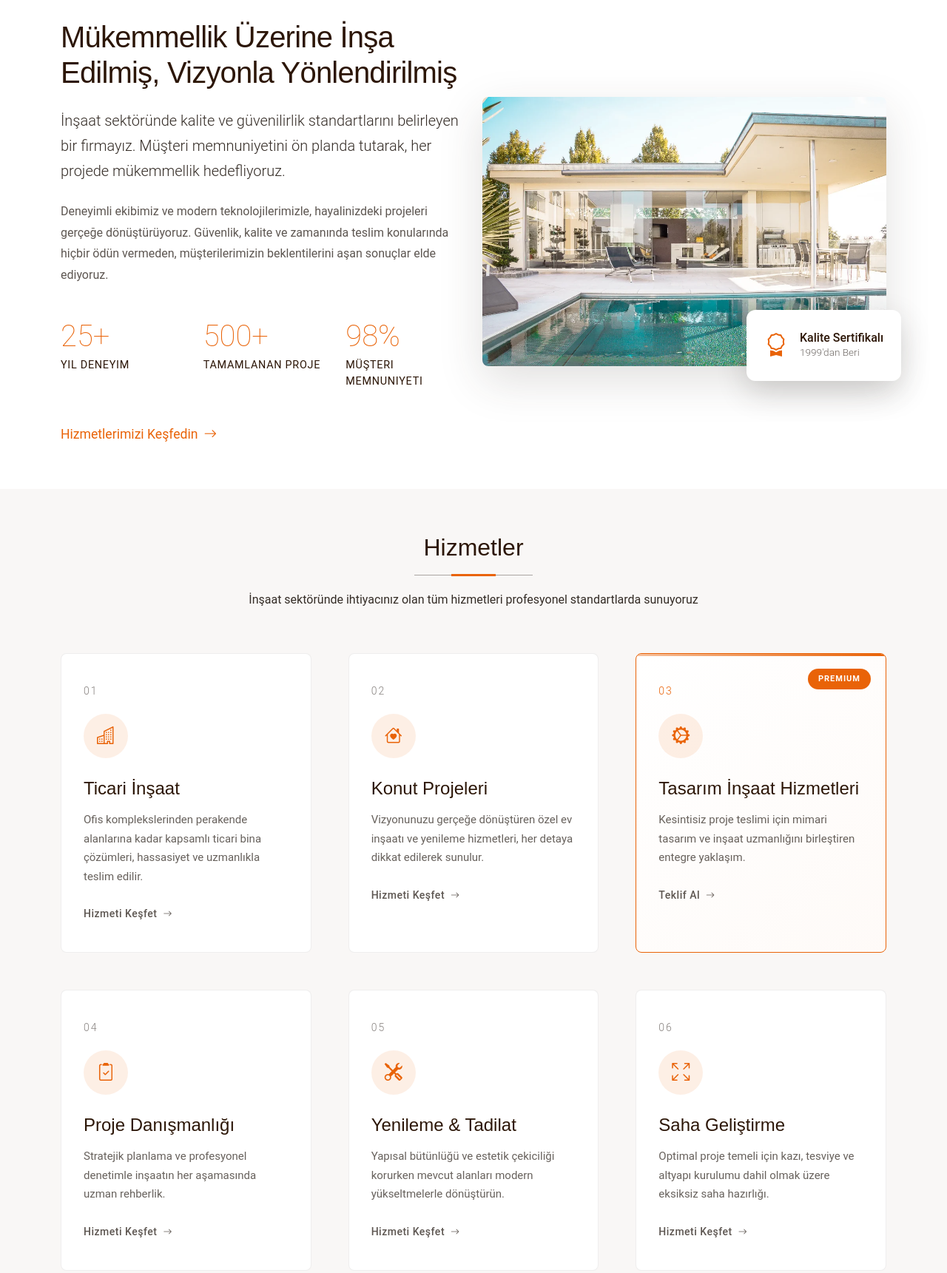
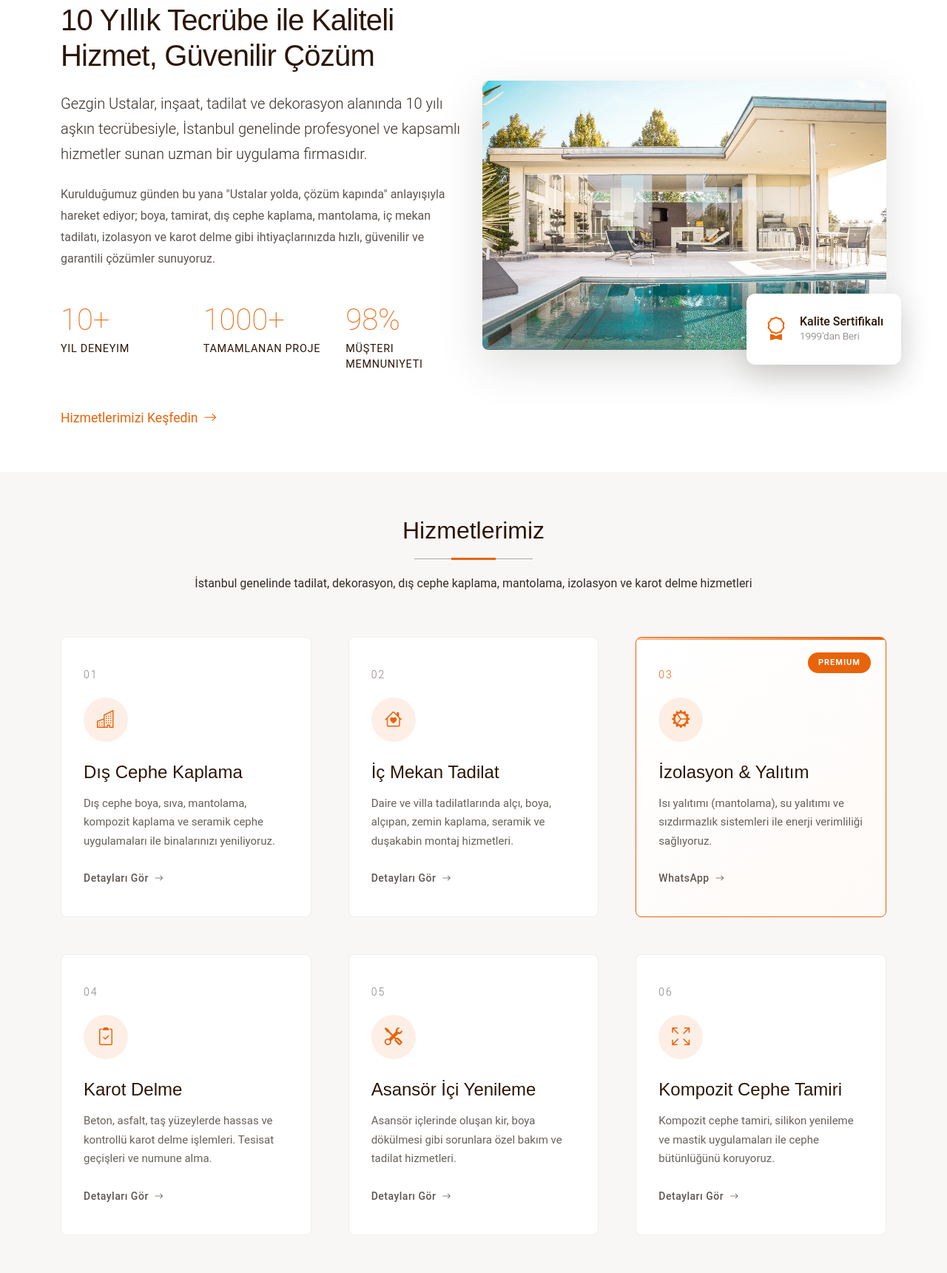
Before and after one commit to aliasttt/insaat, a plain HTML site: page index.html in a window 1280 px wide. Shown: the part 928-2649 px from the top of the page at 74% size. Drawn offline with Linux system fonts and the light colour scheme.

Commit message:
Complete Gezgin Ustalar integration - All pages updated with comprehensive content, WhatsApp integration, and Turkish translations

```diff
--- a/index.html
+++ b/index.html
@@ -4,9 +4,9 @@
 <head>
   <meta charset="utf-8">
   <meta content="width=device-width, initial-scale=1.0" name="viewport">
-  <title>Ana Sayfa - iConstruction</title>
-  <meta name="description" content="">
-  <meta name="keywords" content="">
+  <title>Gezgin Ustalar - Tadilat ve Dekorasyon Hizmetleri</title>
+  <meta name="description" content="İstanbul genelinde tadilat, dekorasyon, dış cephe kaplama, mantolama, izolasyon ve karot delme hizmetleri. Ustalar yolda, çözüm kapında!">
+  <meta name="keywords" content="tadilat, dekorasyon, dış cephe, mantolama, izolasyon, karot, boya, tamirat, İstanbul">
 
   <!-- Favicons -->
   <link href="assets/img/favicon.png" rel="icon">
@@ -41,7 +41,7 @@
       <a href="index.html" class="logo d-flex align-items-center me-auto">
         <!-- Uncomment the line below if you also wish to use an image logo -->
         <!-- <img src="assets/img/logo.webp" alt=""> -->
-        <h1 class="sitename">iConstruction</h1>
+        <h1 class="sitename">Gezgin Ustalar</h1>
       </a>
 
       <nav id="navmenu" class="navmenu">
@@ -82,7 +82,7 @@
         <i class="mobile-nav-toggle d-xl-none bi bi-list"></i>
       </nav>
 
-      <a class="btn-getstarted d-none d-sm-block" href="quote.html">Teklif Al</a>
+      <a class="btn-getstarted d-none d-sm-block" href="https://wa.me/905551234567?text=Usta%20Çağır" target="_blank">WhatsApp</a>
 
     </div>
   </header>
@@ -105,12 +105,13 @@
         <div class="row justify-content-center text-center">
           <div class="col-lg-8">
             <div class="hero-content">
-              <h1 data-aos="fade-up" data-aos-delay="200">Profesyonel İnşaat Hizmetleri ile Mükemmellik İnşa Ediyoruz</h1>
-              <p data-aos="fade-up" data-aos-delay="300">Kalite, güvenlik ve zamanında teslim konusundaki kararlı bağlılığımızla kapsamlı inşaat çözümleri sunuyoruz. Deneyimli ekibimizin vizyonunuzu hassasiyet ve profesyonellikle hayata geçirmesine güvenin.</p>
+        <h1 data-aos="fade-up" data-aos-delay="200">TADİLAT VE DEKORASYON İŞLERİ</h1>
+        <h2 data-aos="fade-up" data-aos-delay="250" style="font-size: 1.5rem; margin-bottom: 1rem;">Gezgin Ustalar / Ustalar yolda çözüm kapında</h2>
+        <p data-aos="fade-up" data-aos-delay="300">İster boya, ister tadilat, ister tamirat… Gezgin Ustalar bir çağrınla yola çıkar, kısa sürede profesyonel ekibimizle kapında olur. Hızlı hizmet, garantili işçilik, uygun fiyat tek adreste!</p>
 
               <div class="hero-actions" data-aos="fade-up" data-aos-delay="400">
-                <a href="quote.html" class="btn btn-primary">Teklif Al</a>
-                <a href="projects.html" class="btn btn-secondary">Projeleri Gör</a>
+                <a href="https://wa.me/905551234567?text=Usta%20Çağır" class="btn btn-primary" target="_blank">Usta Çağır</a>
+                <a href="https://wa.me/905551234567?text=Hemen%20Hizmet%20Al" class="btn btn-secondary" target="_blank">Hemen Hizmet Al</a>
               </div>
 
               <div class="hero-stats" data-aos="fade-up" data-aos-delay="500">
@@ -136,7 +137,7 @@
                   <div class="col-lg-3 col-md-6">
                     <div class="stat-item">
                       <span class="stat-number" data-purecounter-start="0" data-purecounter-end="50" data-purecounter-duration="2">50</span>
-                      <span class="stat-label">Uzman Ekip Üyesi</span>
+                      <span class="stat-label">Gezici Usta</span>
                     </div>
                   </div>
                 </div>
@@ -159,17 +160,17 @@
 
           <div class="col-lg-6 order-2 order-lg-1" data-aos="fade-right" data-aos-delay="200">
             <div class="content">
-              <h2 class="section-heading mb-4">Mükemmellik Üzerine İnşa Edilmiş, Vizyonla Yönlendirilmiş</h2>
-              <p class="lead-text mb-4">İnşaat sektöründe kalite ve güvenilirlik standartlarını belirleyen bir firmayız. Müşteri memnuniyetini ön planda tutarak, her projede mükemmellik hedefliyoruz.</p>
-              <p class="description-text mb-5">Deneyimli ekibimiz ve modern teknolojilerimizle, hayalinizdeki projeleri gerçeğe dönüştürüyoruz. Güvenlik, kalite ve zamanında teslim konularında hiçbir ödün vermeden, müşterilerimizin beklentilerini aşan sonuçlar elde ediyoruz.</p>
+              <h2 class="section-heading mb-4">10 Yıllık Tecrübe ile Kaliteli Hizmet, Güvenilir Çözüm</h2>
+              <p class="lead-text mb-4">Gezgin Ustalar, inşaat, tadilat ve dekorasyon alanında 10 yılı aşkın tecrübesiyle, İstanbul genelinde profesyonel ve kapsamlı hizmetler sunan uzman bir uygulama firmasıdır.</p>
+              <p class="description-text mb-5">Kurulduğumuz günden bu yana "Ustalar yolda, çözüm kapında" anlayışıyla hareket ediyor; boya, tamirat, dış cephe kaplama, mantolama, iç mekan tadilatı, izolasyon ve karot delme gibi ihtiyaçlarınızda hızlı, güvenilir ve garantili çözümler sunuyoruz.</p>
 
               <div class="stats-grid">
                 <div class="stat-item" data-aos="fade-up" data-aos-delay="300">
-                  <div class="stat-number">25+</div>
+                  <div class="stat-number">10+</div>
                   <div class="stat-label">Yıl Deneyim</div>
                 </div>
                 <div class="stat-item" data-aos="fade-up" data-aos-delay="350">
-                  <div class="stat-number">500+</div>
+                  <div class="stat-number">1000+</div>
                   <div class="stat-label">Tamamlanan Proje</div>
                 </div>
                 <div class="stat-item" data-aos="fade-up" data-aos-delay="400">
@@ -215,8 +216,8 @@
 
       <!-- Section Title -->
       <div class="container section-title" data-aos="fade-up">
-        <h2>Hizmetler</h2>
-        <p>İnşaat sektöründe ihtiyacınız olan tüm hizmetleri profesyonel standartlarda sunuyoruz</p>
+        <h2>Hizmetlerimiz</h2>
+        <p>İstanbul genelinde tadilat, dekorasyon, dış cephe kaplama, mantolama, izolasyon ve karot delme hizmetleri</p>
       </div><!-- End Section Title -->
 
       <div class="container" data-aos="fade-up" data-aos-delay="100">
@@ -228,10 +229,10 @@
             <div class="service-icon">
               <i class="bi bi-buildings"></i>
             </div>
-            <h3>Ticari İnşaat</h3>
-            <p>Ofis komplekslerinden perakende alanlarına kadar kapsamlı ticari bina çözümleri, hassasiyet ve uzmanlıkla teslim edilir.</p>
+            <h3>Dış Cephe Kaplama</h3>
+            <p>Dış cephe boya, sıva, mantolama, kompozit kaplama ve seramik cephe uygulamaları ile binalarınızı yeniliyoruz.</p>
             <a href="service-details.html" class="service-cta">
-              <span>Hizmeti Keşfet</span>
+              <span>Detayları Gör</span>
               <i class="bi bi-arrow-right"></i>
             </a>
           </div>
@@ -241,10 +242,10 @@
             <div class="service-icon">
               <i class="bi bi-house-heart"></i>
             </div>
-            <h3>Konut Projeleri</h3>
-            <p>Vizyonunuzu gerçeğe dönüştüren özel ev inşaatı ve yenileme hizmetleri, her detaya dikkat edilerek sunulur.</p>
+            <h3>İç Mekan Tadilat</h3>
+            <p>Daire ve villa tadilatlarında alçı, boya, alçıpan, zemin kaplama, seramik ve duşakabin montaj hizmetleri.</p>
             <a href="service-details.html" class="service-cta">
-              <span>Hizmeti Keşfet</span>
+              <span>Detayları Gör</span>
               <i class="bi bi-arrow-right"></i>
             </a>
           </div>
@@ -255,10 +256,10 @@
             <div class="service-icon">
               <i class="bi bi-gear-wide-connected"></i>
             </div>
-            <h3>Tasarım İnşaat Hizmetleri</h3>
-            <p>Kesintisiz proje teslimi için mimari tasarım ve inşaat uzmanlığını birleştiren entegre yaklaşım.</p>
-            <a href="quote.html" class="service-cta">
-              <span>Teklif Al</span>
+            <h3>İzolasyon & Yalıtım</h3>
+            <p>Isı yalıtımı (mantolama), su yalıtımı ve sızdırmazlık sistemleri ile enerji verimliliği sağlıyoruz.</p>
+            <a href="https://wa.me/905551234567?text=İzolasyon%20Hizmeti" class="service-cta" target="_blank">
+              <span>WhatsApp</span>
               <i class="bi bi-arrow-right"></i>
             </a>
           </div>
@@ -268,10 +269,10 @@
             <div class="service-icon">
               <i class="bi bi-clipboard2-check"></i>
             </div>
-            <h3>Proje Danışmanlığı</h3>
-            <p>Stratejik planlama ve profesyonel denetimle inşaatın her aşamasında uzman rehberlik.</p>
+            <h3>Karot Delme</h3>
+            <p>Beton, asfalt, taş yüzeylerde hassas ve kontrollü karot delme işlemleri. Tesisat geçişleri ve numune alma.</p>
             <a href="service-details.html" class="service-cta">
-              <span>Hizmeti Keşfet</span>
+              <span>Detayları Gör</span>
               <i class="bi bi-arrow-right"></i>
             </a>
           </div>
@@ -281,10 +282,10 @@
             <div class="service-icon">
               <i class="bi bi-tools"></i>
             </div>
-            <h3>Yenileme &amp; Tadilat</h3>
-            <p>Yapısal bütünlüğü ve estetik çekiciliği korurken mevcut alanları modern yükseltmelerle dönüştürün.</p>
+            <h3>Asansör İçi Yenileme</h3>
+            <p>Asansör içlerinde oluşan kir, boya dökülmesi gibi sorunlara özel bakım ve tadilat hizmetleri.</p>
             <a href="service-details.html" class="service-cta">
-              <span>Hizmeti Keşfet</span>
+              <span>Detayları Gör</span>
               <i class="bi bi-arrow-right"></i>
             </a>
           </div>
@@ -294,10 +295,10 @@
             <div class="service-icon">
               <i class="bi bi-arrows-fullscreen"></i>
             </div>
-            <h3>Saha Geliştirme</h3>
-            <p>Optimal proje temeli için kazı, tesviye ve altyapı kurulumu dahil olmak üzere eksiksiz saha hazırlığı.</p>
+            <h3>Kompozit Cephe Tamiri</h3>
+            <p>Kompozit cephe tamiri, silikon yenileme ve mastik uygulamaları ile cephe bütünlüğünü koruyoruz.</p>
             <a href="service-details.html" class="service-cta">
-              <span>Hizmeti Keşfet</span>
+              <span>Detayları Gör</span>
               <i class="bi bi-arrow-right"></i>
             </a>
           </div>
@@ -842,17 +843,17 @@
               <div class="action-panel" data-aos="fade-left" data-aos-delay="350">
 
                 <div class="panel-content">
-                  <h3>İnşaata Başlamaya Hazır mısınız?</h3>
-                  <p>Projenizi bugün planlayın. Uzman ekibimizle ücretsiz danışmanlık için hemen iletişime geçin ve hayalinizdeki projeyi gerçeğe dönüştürün.</p>
+                  <h3>Yaşam Alanlarınızı Yenilemek mi İstiyorsunuz?</h3>
+                  <p>Tadilat, dekorasyon veya dış cephe yenileme için zaman kaybetmeyin. Gezgin Ustalar, uzman ekibi ve hızlı çözümleriyle her zaman yanınızda!</p>
 
                   <div class="action-buttons">
-                    <a href="quote.html" class="btn-primary">
-                      <span>Teklif Al</span>
-                      <i class="bi bi-arrow-right"></i>
+                    <a href="https://wa.me/905551234567?text=Usta%20Çağır" class="btn-primary" target="_blank">
+                      <span>Usta Çağır</span>
+                      <i class="bi bi-whatsapp"></i>
                     </a>
-                    <a href="#portfolio" class="btn-secondary">
-                      <span>Galeriyi Gör</span>
-                      <i class="bi bi-eye"></i>
+                    <a href="https://wa.me/905551234567?text=Hemen%20Hizmet%20Al" class="btn-secondary" target="_blank">
+                      <span>Hemen Hizmet Al</span>
+                      <i class="bi bi-whatsapp"></i>
                     </a>
                   </div>
                 </div>
@@ -861,8 +862,8 @@
                   <div class="contact-row">
                     <i class="bi bi-telephone-fill"></i>
                     <div class="contact-details">
-                      <span class="contact-label">Direct Line</span>
-                      <span class="contact-value">+1 (555) 743-9102</span>
+                      <span class="contact-label">WhatsApp</span>
+                      <span class="contact-value">+90 555 123 45 67</span>
                     </div>
                   </div>
 
@@ -895,9 +896,9 @@
         <div class="col-lg-4">
           <div class="footer-brand">
             <a href="index.html" class="logo d-flex align-items-center mb-3">
-              <span class="sitename">iConstruction</span>
+              <span class="sitename">Gezgin Ustalar</span>
             </a>
-            <p class="tagline">Zarif çözümler ve zamansız tasarımlarla dijital dünyayı yeniliyoruz.</p>
+            <p class="tagline">Ustalar yolda, çözüm kapında! Hızlı hizmet, garantili işçilik, uygun fiyat tek adreste.</p>
 
             <div class="social-links mt-4">
               <a href="#" aria-label="Facebook"><i class="bi bi-facebook"></i></a>
@@ -924,10 +925,10 @@
               <div class="col-6 col-md-4">
                 <h5>Hizmetler</h5>
                 <ul class="list-unstyled">
-                  <li><a href="#">Web Geliştirme</a></li>
-                  <li><a href="#">UI/UX Tasarım</a></li>
-                  <li><a href="#">Dijital Strateji</a></li>
-                  <li><a href="#">Marka Kimliği</a></li>
+                  <li><a href="#">Dış Cephe Kaplama</a></li>
+                  <li><a href="#">İç Mekan Tadilat</a></li>
+                  <li><a href="#">İzolasyon & Yalıtım</a></li>
+                  <li><a href="#">Karot Delme</a></li>
                 </ul>
               </div>
               <div class="col-6 col-md-4">
```
Also changed, not shown: about.html (+11 -11 lines), contact.html (+3 -3 lines).
